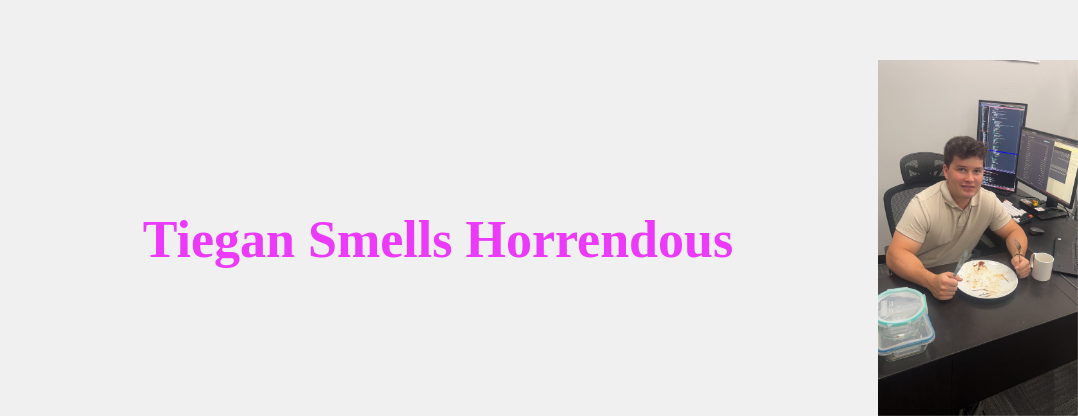
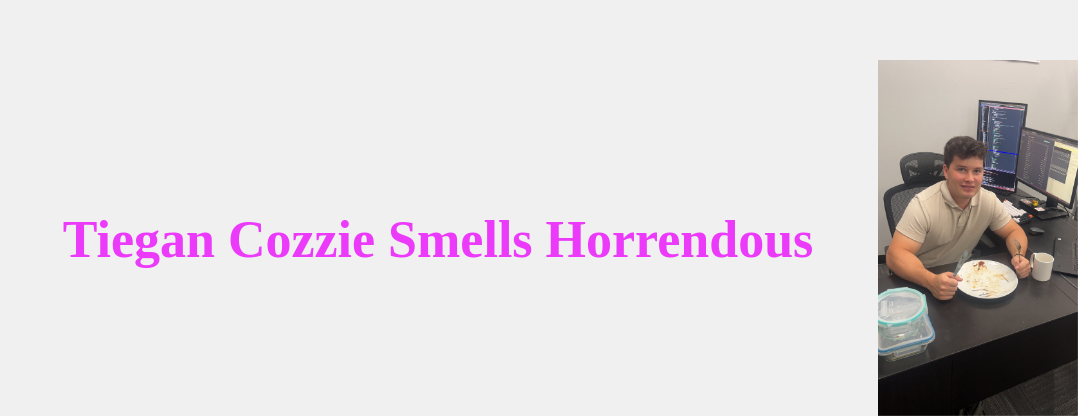
Before and after one commit to BurginLuker/burginluker.github.io, a plain HTML site: page index.html in a window 1280 px wide. Shown: the part 540-956 px from the top of the page, without its empty margins (202-1280 px from the left). Drawn offline with Linux system fonts and the light colour scheme.

Commit message:
last name addition, title change

```diff
--- a/index.html
+++ b/index.html
@@ -3,7 +3,7 @@
 <head>
     <meta charset="UTF-8">
     <meta name="viewport" content="width=device-width, initial-scale=1.0">
-    <title>Simple HTML Page</title>
+    <title>Is Tiegan Stinky?</title>
     <style>
         body {
             display: flex;
@@ -51,7 +51,7 @@
 <body>
 <img src="Tiegan.JPG" alt="Tiegan" class="moving-image">
 <div class="spinning-text">
-    Tiegan Smells Horrendous
+    Tiegan Cozzie Smells Horrendous
 </div>
 </body>
 </html>
```
